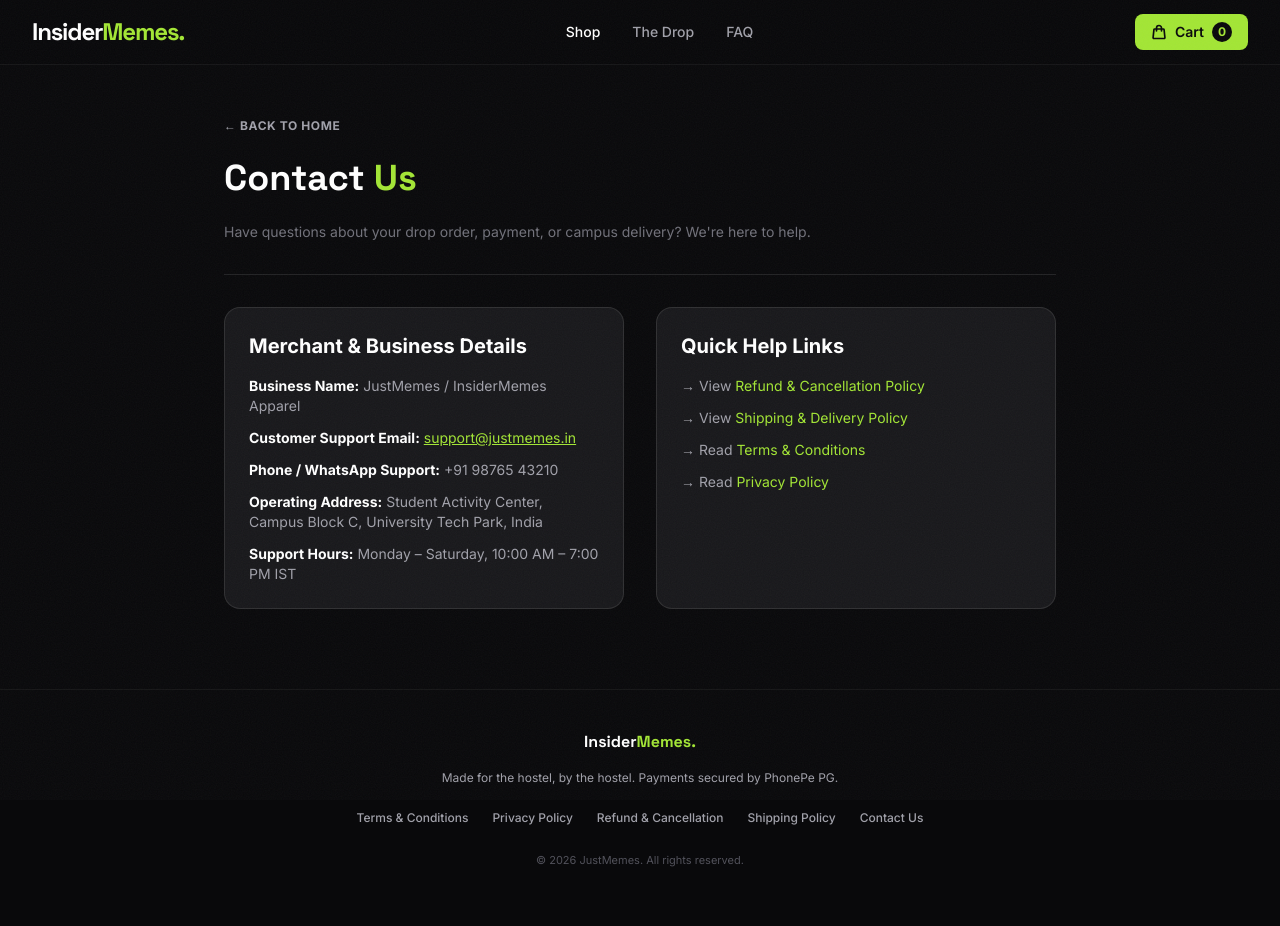
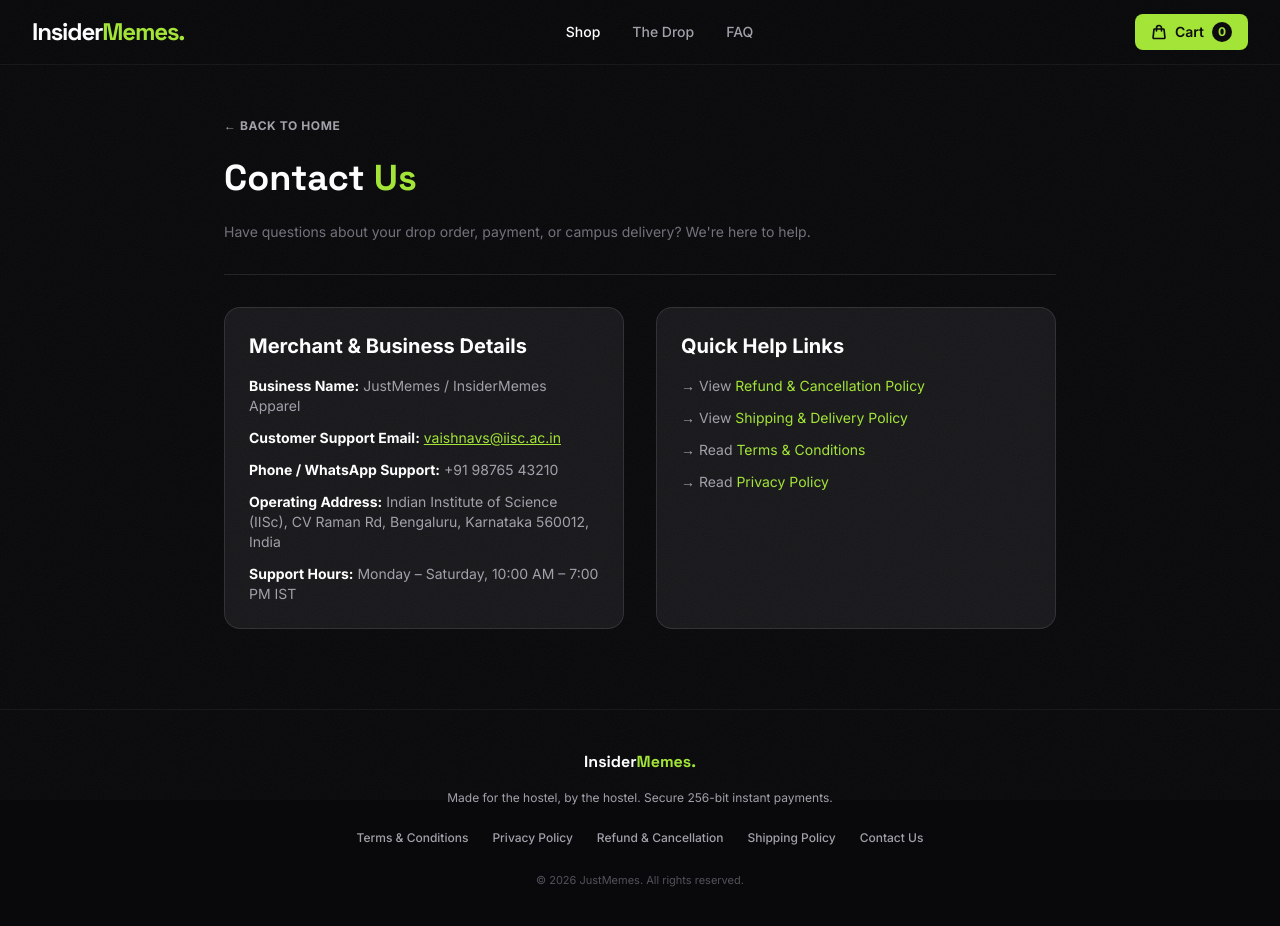
Before and after one commit to vaish155/JustMemes-Frontend, a Next.js app: page /contact in a window 1280 px wide. Shown: the top 926 px of the page. Built offline with nearby package versions, Linux system fonts and the light colour scheme.

Commit message:
Update contact info to IISc address and streamline checkout payment copy

```diff
--- a/src/app/checkout/page.tsx
+++ b/src/app/checkout/page.tsx
@@ -205,13 +205,13 @@
 
           {/* Payment Method Banner */}
           <div className="pt-2">
-            <span className="field-label block mb-2">Payment Gateway</span>
-            <div className="p-4 rounded-2xl border border-purple-500/30 bg-purple-500/10 text-white flex items-center justify-between">
+            <span className="field-label block mb-2">Instant Payment</span>
+            <div className="p-4 rounded-2xl border border-white/10 bg-zinc-950/60 text-white flex items-center justify-between">
               <div>
-                <span className="font-bold text-sm text-purple-400">PhonePe PG</span>
+                <span className="font-bold text-sm text-lime-400">Secure Online Checkout</span>
                 <p className="text-[11px] text-zinc-400 mt-0.5">UPI, QR Code, Credit/Debit Cards & Netbanking</p>
               </div>
-              <span className="text-purple-400 font-bold text-lg">🔒</span>
+              <span className="text-lime-400 font-bold text-lg">🔒</span>
             </div>
           </div>
 
@@ -220,7 +220,7 @@
             disabled={loading}
             className="btn-primary w-full py-4 !rounded-xl text-base hidden lg:block"
           >
-            {loading ? 'Redirecting to PhonePe…' : 'Pay via PhonePe PG'}
+            {loading ? 'Securing your order…' : 'Proceed to Pay Securely'}
           </button>
         </form>
 
@@ -269,10 +269,10 @@
               disabled={loading}
               className="btn-primary w-full py-4 !rounded-xl text-base block lg:hidden mt-6"
             >
-              {loading ? 'Redirecting to PhonePe…' : 'Pay via PhonePe PG'}
+              {loading ? 'Securing your order…' : 'Proceed to Pay Securely'}
             </button>
             <p className="text-center text-[11px] text-zinc-500 mt-4">
-              🔒 256-bit Encrypted Checkout · Powered by PhonePe
+              🔒 256-bit Encrypted Checkout
             </p>
           </div>
         </div>
--- a/src/app/contact/page.tsx
+++ b/src/app/contact/page.tsx
@@ -33,15 +33,15 @@
             </p>
             <p>
               <strong className="text-white">Customer Support Email:</strong>{' '}
-              <a href="mailto:support@justmemes.in" className="text-lime-400 underline">
-                support@justmemes.in
+              <a href="mailto:vaishnavs@iisc.ac.in" className="text-lime-400 underline">
+                vaishnavs@iisc.ac.in
               </a>
             </p>
             <p>
               <strong className="text-white">Phone / WhatsApp Support:</strong> +91 98765 43210
             </p>
             <p>
-              <strong className="text-white">Operating Address:</strong> Student Activity Center, Campus Block C, University Tech Park, India
+              <strong className="text-white">Operating Address:</strong> Indian Institute of Science (IISc), CV Raman Rd, Bengaluru, Karnataka 560012, India
             </p>
             <p>
               <strong className="text-white">Support Hours:</strong> Monday – Saturday, 10:00 AM – 7:00 PM IST
--- a/src/app/payment/phonepe-callback/page.tsx
+++ b/src/app/payment/phonepe-callback/page.tsx
@@ -36,14 +36,14 @@
 
         if (res.success && res.valid) {
           clear();
-          toast('Payment verified via PhonePe!', 'success');
-          router.push(`/order-success?orderId=${encodeURIComponent(orderId!)}&paymentId=${encodeURIComponent(txnId || 'PhonePe')}`);
+          toast('Payment verified successfully!', 'success');
+          router.push(`/order-success?orderId=${encodeURIComponent(orderId!)}&paymentId=${encodeURIComponent(txnId || 'OnlinePay')}`);
         } else {
-          setError('Payment status verification returned non-success from PhonePe.');
+          setError('Payment status verification returned non-success.');
           toast('Payment incomplete or failed.', 'error');
         }
       } catch (err: any) {
-        setError(err.message || 'Error verifying PhonePe payment.');
+        setError(err.message || 'Error verifying payment status.');
         toast(err.message || 'Payment verification failed.', 'error');
       } finally {
         setVerifying(false);
@@ -57,10 +57,10 @@
     <div className="bg-zinc-900 border border-white/10 rounded-3xl p-10 max-w-md w-full text-center space-y-6 shadow-2xl">
       {verifying ? (
         <>
-          <div className="w-16 h-16 border-4 border-purple-500/30 border-t-purple-500 rounded-full animate-spin mx-auto"></div>
+          <div className="w-16 h-16 border-4 border-lime-400/30 border-t-lime-400 rounded-full animate-spin mx-auto"></div>
           <div>
-            <h1 className="font-display text-2xl font-bold text-white">Verifying PhonePe Payment</h1>
-            <p className="text-sm text-zinc-400 mt-2">Connecting to PhonePe servers to confirm transaction status…</p>
+            <h1 className="font-display text-2xl font-bold text-white">Verifying Payment</h1>
+            <p className="text-sm text-zinc-400 mt-2">Connecting to payment gateway to confirm transaction status…</p>
           </div>
         </>
       ) : error ? (
--- a/src/components/Footer.tsx
+++ b/src/components/Footer.tsx
@@ -9,7 +9,7 @@
           Insider<span className="text-lime-400">Memes.</span>
         </p>
         <p className="text-xs text-zinc-400">
-          Made for the hostel, by the hostel. Payments secured by PhonePe PG.
+          Made for the hostel, by the hostel. Secure 256-bit instant payments.
         </p>
         <div className="flex flex-wrap justify-center gap-x-6 gap-y-2 text-xs font-medium text-zinc-400 pt-2">
           <Link href="/terms" className="hover:text-lime-400 transition">
```
